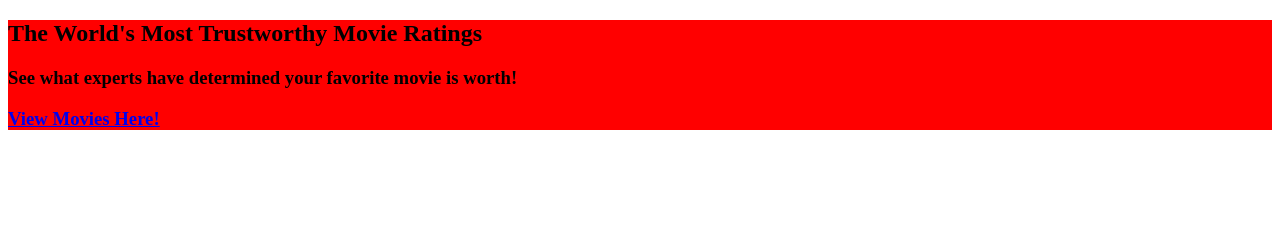
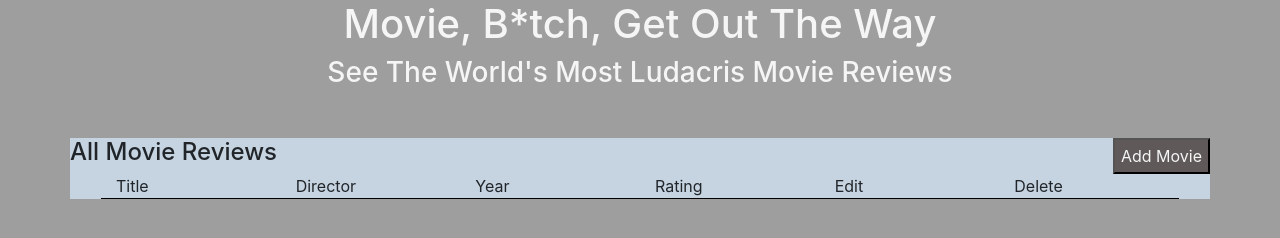
Before and after one commit to Beamer92/movie-crud-fe, a website: page home.html in a window 1280 px wide. Drawn offline with nearby package versions, Linux system fonts and the light colour scheme.

Commit message:
index and home page

```diff
--- a/home.html
+++ b/home.html
@@ -5,19 +5,36 @@
     <meta http-equiv="X-UA-Compatible" content="IE=edge">
     <title>HomePage</title>
     <meta name="viewport" content="width=device-width, initial-scale=1">
+    <link rel="stylesheet" href="https://stackpath.bootstrapcdn.com/bootstrap/4.1.3/css/bootstrap.min.css" integrity="sha384-MCw98/SFnGE8fJT3GXwEOngsV7Zt27NXFoaoApmYm81iuXoPkFOJwJ8ERdknLPMO" crossorigin="anonymous">
     <link href="/style/main.css" rel="stylesheet" type="text/css" >
+
+    <script src="https://code.jquery.com/jquery-3.3.1.slim.min.js" integrity="sha384-q8i/X+965DzO0rT7abK41JStQIAqVgRVzpbzo5smXKp4YfRvH+8abtTE1Pi6jizo" crossorigin="anonymous"></script>
+    <script src="https://cdnjs.cloudflare.com/ajax/libs/popper.js/1.14.3/umd/popper.min.js" integrity="sha384-ZMP7rVo3mIykV+2+9J3UJ46jBk0WLaUAdn689aCwoqbBJiSnjAK/l8WvCWPIPm49" crossorigin="anonymous"></script>
+    <script src="https://stackpath.bootstrapcdn.com/bootstrap/4.1.3/js/bootstrap.min.js" integrity="sha384-ChfqqxuZUCnJSK3+MXmPNIyE6ZbWh2IMqE241rYiqJxyMiZ6OW/JmZQ5stwEULTy" crossorigin="anonymous"></script>
     <!-- <script src="main.js"></script> -->
 </head>
 <body>
-    <nav>
-        <h1>The World's Most Trustworthy Movie Ratings</h1>
-        <h3>See what experts have determined your favorite movie is worth!</h3>
-        <h3><a href='index.html'>View Movies Here!</a></h3>
+    <nav class='home-nav'>
+        <div class='flex container'>
+            <h1 class='row'>Movie, B*tch, Get Out The Way</h1>
+            <h3 class='row'>See The World's Most Ludacris Movie Reviews</h3>
+        </div>
     </nav>
 
-    <div class='main'>
-        <img class='home-img' href='https://studybreaks.com/wp-content/uploads/2017/04/moviecriticsseats.jpg'>
+    <div class='flex container bod'>
+        <div class='row title'>
+            <h4>All Movie Reviews</h4>
+            <button id='addMovie'>Add Movie</button>
+        </div>
+
+        <div class='row movies-top'>
+            <div class='col-md-2'>Title</div>
+            <div class='col-md-2'>Director</div>
+            <div class='col-md-2'>Year</div>
+            <div class='col-md-2'>Rating</div>
+            <div class='col-md-2'>Edit</div>
+            <div class='col-md-2'>Delete</div>
+        </div>
     </div>
-
 </body>
 </html>
--- a/style/main.css
+++ b/style/main.css
@@ -1,3 +1,35 @@
+body, nav {
+    background-color: rgb(158, 158, 158);
+}
+
 nav {
-    background-color: red;
+    color: whitesmoke;
 }
+
+nav .row {
+    justify-content: center;
+}
+
+.row.title {
+    justify-content: space-between;
+    margin-top: 3em;
+}
+
+.flex.container.bod {
+    background-color: rgb(198, 212, 226);
+}
+
+#addMovie {
+    color: whitesmoke;
+    background-color: rgb(95, 89, 89);
+}
+
+.row.movies-top, .row.movie {
+    border-bottom: 1px solid black;
+    margin-left: 1em;
+    margin-right: 1em;
+}
+
+.home-img {
+    max-width: 100%;
+}
```
Also changed, not shown: edit.html (+7 -2 lines), index.html (+12 -5 lines), newPage.html (+7 -2 lines), show.html (+7 -2 lines).
